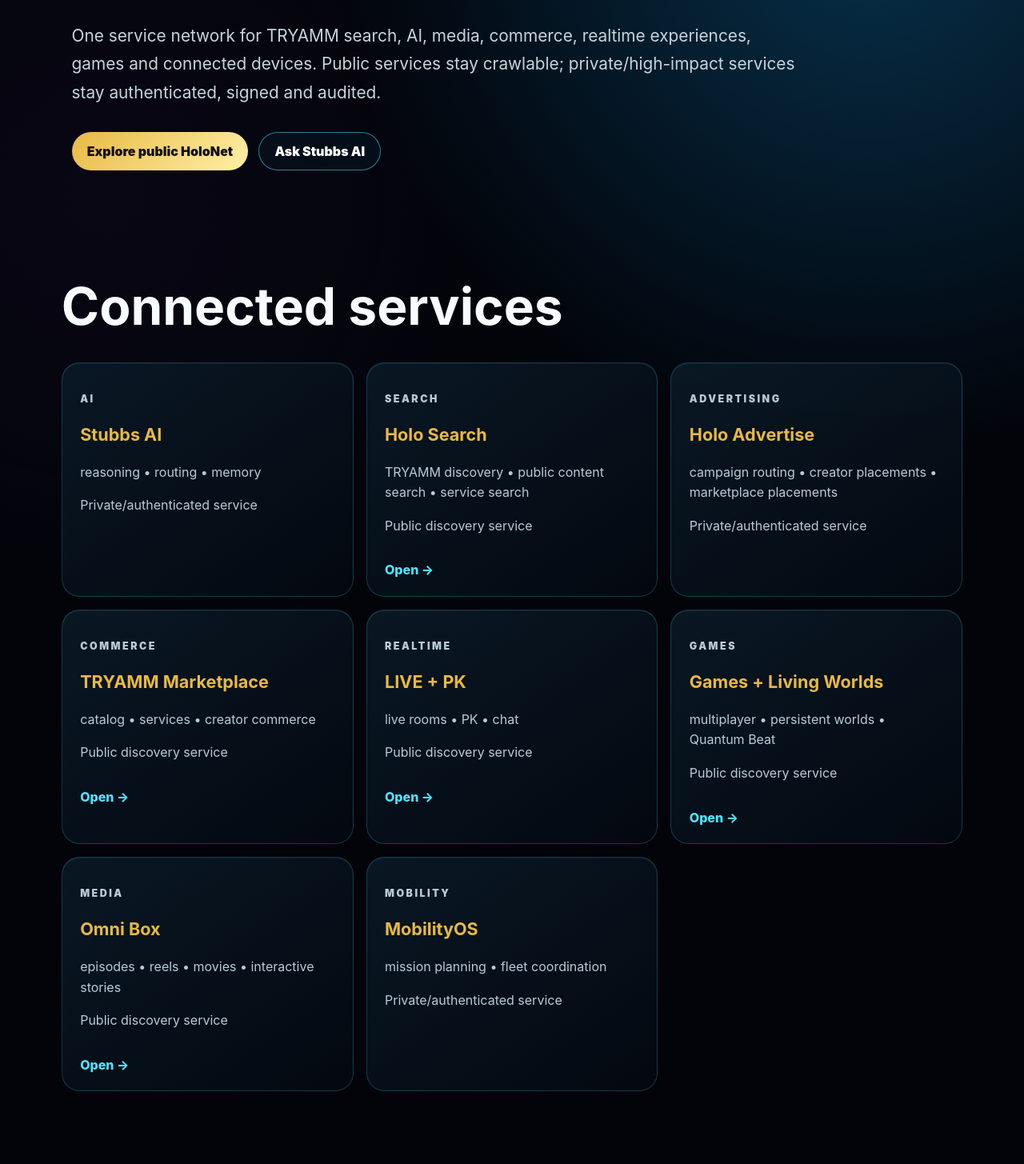
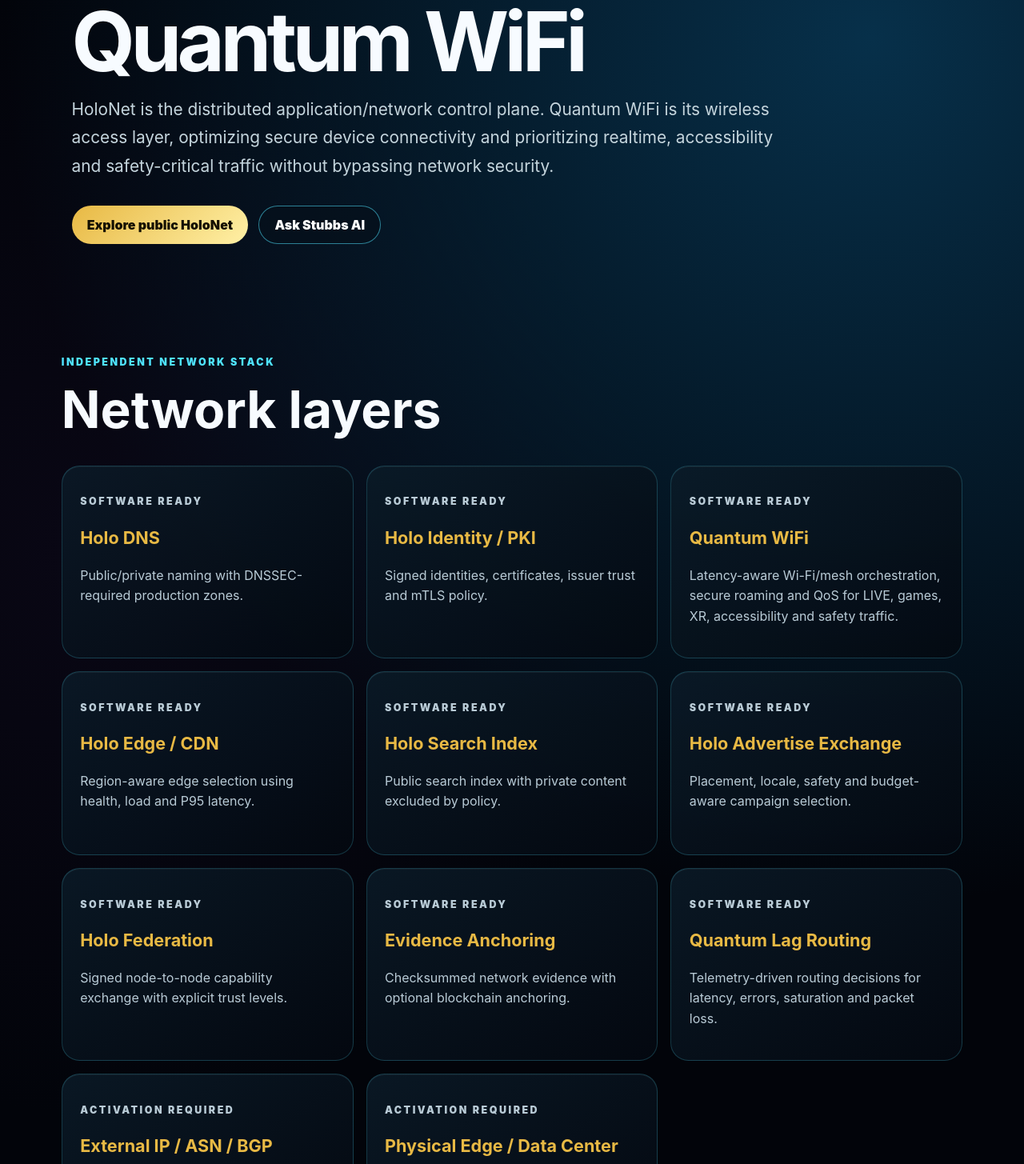
Before and after one commit to jgoldie1/amm-platform, a Next.js app: page /holonet in a window 1280 px wide. Shown: the part 275-1730 px from the top of the page at 80% size. Built offline with nearby package versions, Linux system fonts and the light colour scheme; no server answers.

Commit message:
Expose independent HoloNet and Quantum WiFi layers

```diff
--- a/app/holonet/page.tsx
+++ b/app/holonet/page.tsx
@@ -7,6 +7,20 @@ export const metadata: Metadata = {
   description: "TRYAMM HoloNet connects Stubbs AI, Holo Search, Holo Advertise, LIVE, games, marketplace, media, mobility and other TRYAMM services through one signed service network.",
   alternates: { canonical: "/holonet" },
 };
+
+const layers = [
+  ["Holo DNS", "Public/private naming with DNSSEC-required production zones.", "SOFTWARE READY"],
+  ["Holo Identity / PKI", "Signed identities, certificates, issuer trust and mTLS policy.", "SOFTWARE READY"],
+  ["Quantum WiFi", "Latency-aware Wi-Fi/mesh orchestration, secure roaming and QoS for LIVE, games, XR, accessibility and safety traffic.", "SOFTWARE READY"],
+  ["Holo Edge / CDN", "Region-aware edge selection using health, load and P95 latency.", "SOFTWARE READY"],
+  ["Holo Search Index", "Public search index with private content excluded by policy.", "SOFTWARE READY"],
+  ["Holo Advertise Exchange", "Placement, locale, safety and budget-aware campaign selection.", "SOFTWARE READY"],
+  ["Holo Federation", "Signed node-to-node capability exchange with explicit trust levels.", "SOFTWARE READY"],
+  ["Evidence Anchoring", "Checksummed network evidence with optional blockchain anchoring.", "SOFTWARE READY"],
+  ["Quantum Lag Routing", "Telemetry-driven routing decisions for latency, errors, saturation and packet loss.", "SOFTWARE READY"],
+  ["External IP / ASN / BGP", "Requires legitimate address-space authority, ASN, RPKI, upstream/peering agreements and operator approval.", "ACTIVATION REQUIRED"],
+  ["Physical Edge / Data Center", "Requires real routers, access points, servers/colo/cloud edge capacity, DDoS services and operations.", "ACTIVATION REQUIRED"],
+];
 
 export default function HoloNetPage() {
   const services = listHoloNetServices();
@@ -23,15 +37,25 @@ export default function HoloNetPage() {
       </header>
       <section className="product-hero">
         <p className="eyebrow">TRYAMM NETWORK LAYER</p>
-        <h1>HoloNet</h1>
-        <p className="lede">One service network for TRYAMM search, AI, media, commerce, realtime experiences, games and connected devices. Public services stay crawlable; private/high-impact services stay authenticated, signed and audited.</p>
+        <h1>HoloNet + Quantum WiFi</h1>
+        <p className="lede">HoloNet is the distributed application/network control plane. Quantum WiFi is its wireless access layer, optimizing secure device connectivity and prioritizing realtime, accessibility and safety-critical traffic without bypassing network security.</p>
         <div className="actions">
           <Link href="/discover" className="button-link">Explore public HoloNet</Link>
           <Link href="/stubbs-ai" className="button-link secondary">Ask Stubbs AI</Link>
         </div>
       </section>
+
+      <section className="world-grid" aria-labelledby="layers-heading">
+        <div className="section-heading"><p className="eyebrow">INDEPENDENT NETWORK STACK</p><h2 id="layers-heading">Network layers</h2></div>
+        <div className="cards">
+          {layers.map(([title, description, status]) => (
+            <article key={title}><p className="eyebrow">{status}</p><h3>{title}</h3><p>{description}</p></article>
+          ))}
+        </div>
+      </section>
+
       <section className="world-grid" aria-labelledby="services-heading">
-        <div className="section-heading"><h2 id="services-heading">Connected services</h2></div>
+        <div className="section-heading"><h2 id="services-heading">Connected HoloNet services</h2></div>
         <div className="cards">
           {services.map((service) => (
             <article key={service.id}>
```
